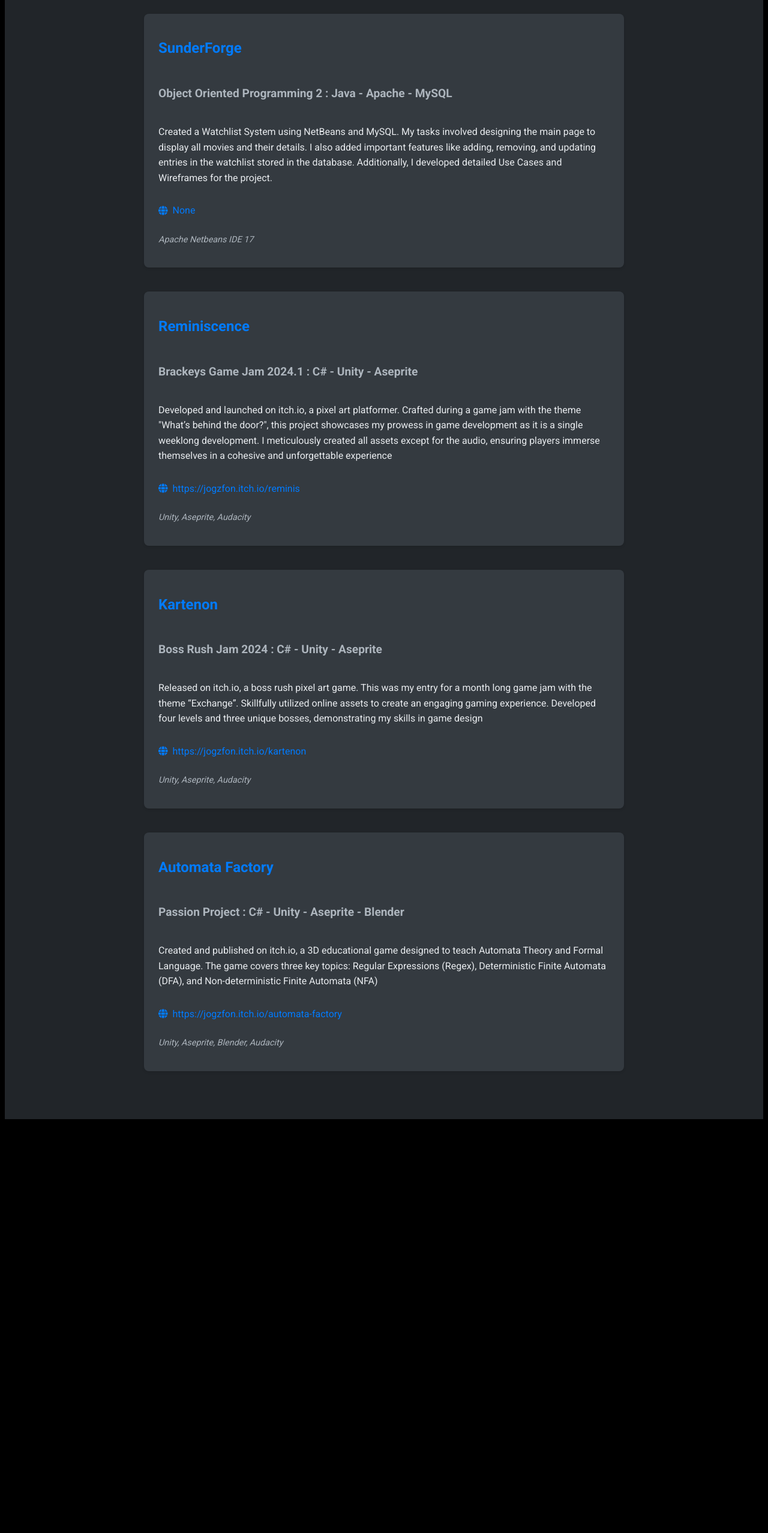
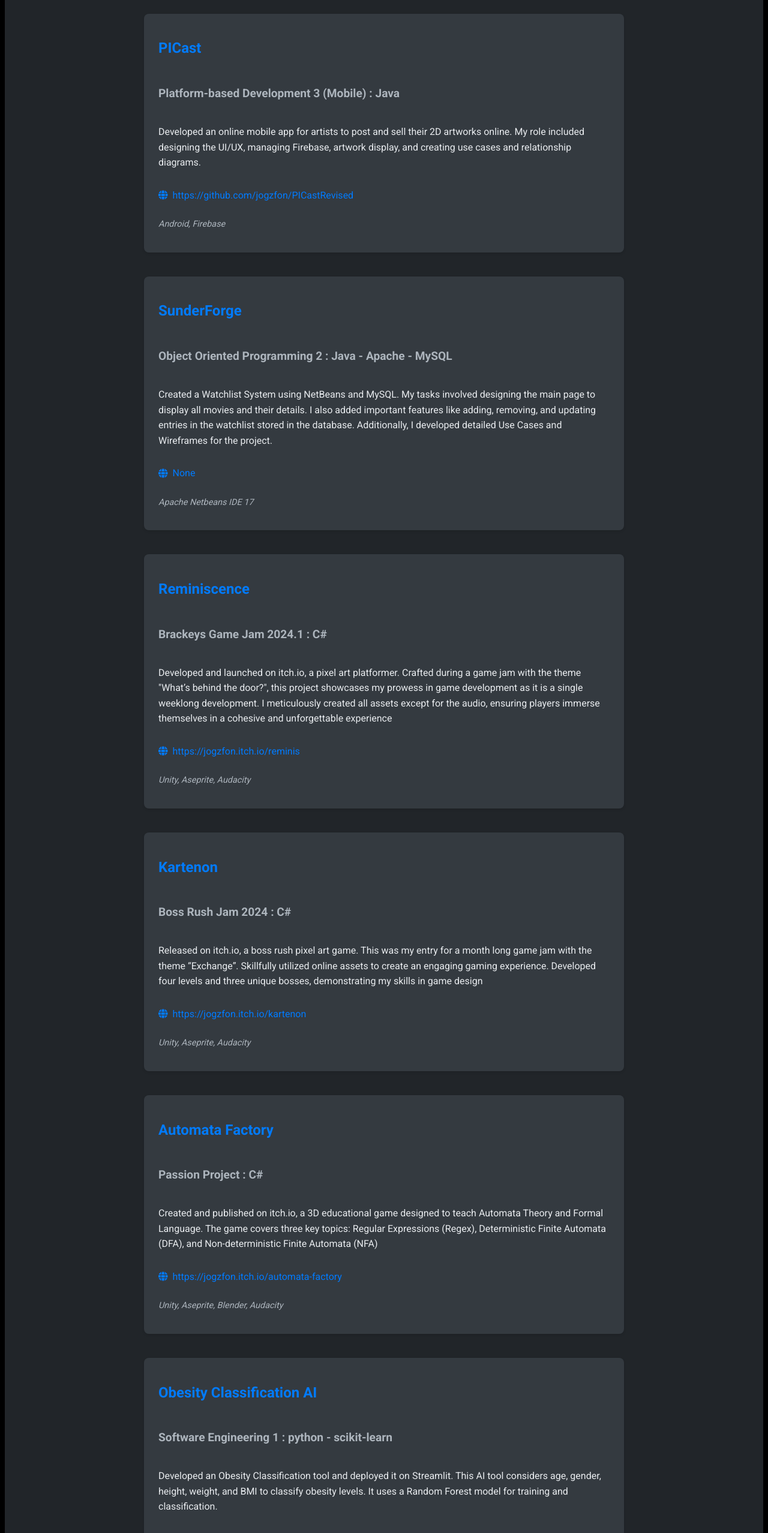
Before and after one commit to jogzfon/MyProfile, a Vue app: page /MyProfile/projects in a window 1280 px wide. Shown: the part 2079-4635 px from the top of the page at 60% size. Before the commit the page ends 3953 px from the top, so only its background shows below. Built offline with nearby package versions, Linux system fonts and the light colour scheme.

Commit message:
Corrected and added some project

```diff
--- a/src/views/ProjectPage.vue
+++ b/src/views/ProjectPage.vue
@@ -43,34 +43,48 @@ export default defineComponent({
       tools: 'Apache Netbeans IDE 17',
       category: 'web',
       id: '3'},
+      {title: 'PICast',
+      subtitle: 'Platform-based Development 3 (Mobile) : Java',
+      description: 'Developed an online mobile app for artists to post and sell their 2D artworks online. My role included designing the UI/UX, managing Firebase, artwork display, and creating use cases and relationship diagrams.',
+      link: 'https://github.com/jogzfon/PICastRevised',
+      tools: 'Android, Firebase',
+      category: 'app',
+      id: '4'},
       {title: 'SunderForge',
       subtitle: 'Object Oriented Programming  2 : Java - Apache - MySQL',
       description: 'Created a Watchlist System using NetBeans and MySQL. My tasks involved designing the main page to display all movies and their details. I also added important features like adding, removing, and updating entries in the watchlist stored in the database. Additionally, I developed detailed Use Cases and Wireframes for the project.',
       link: 'None',
       tools: 'Apache Netbeans IDE 17',
       category: 'web',
-      id: '4'},
+      id: '5'},
       {title: 'Reminiscence',
-      subtitle: 'Brackeys Game Jam 2024.1 : C# - Unity - Aseprite',
+      subtitle: 'Brackeys Game Jam 2024.1 : C#',
       description: ' Developed and launched on itch.io, a pixel art platformer. Crafted during a game jam with the theme "What’s behind the door?", this project showcases my prowess in game development as it is a single weeklong development. I meticulously created all assets except for the audio, ensuring players immerse themselves in a cohesive and unforgettable experience',
       link: 'https://jogzfon.itch.io/reminis',
       tools: 'Unity, Aseprite, Audacity',
       category: 'game',
-      id: '5'},
+      id: '6'},
       {title: 'Kartenon',
-      subtitle: 'Boss Rush Jam 2024 : C# - Unity - Aseprite',
+      subtitle: 'Boss Rush Jam 2024 : C#',
       description: 'Released on itch.io, a boss rush pixel art game. This was my entry for a month long game jam with the theme “Exchange”. Skillfully utilized online assets to create an engaging gaming experience. Developed four levels and three unique bosses, demonstrating my skills in game design',
       link: 'https://jogzfon.itch.io/kartenon',
       tools: 'Unity, Aseprite, Audacity',
       category: 'game',
-      id: '6'},
+      id: '7'},
       {title: 'Automata Factory',
-      subtitle: 'Passion Project : C# - Unity - Aseprite - Blender',
+      subtitle: 'Passion Project : C#',
       description: 'Created and published on itch.io, a 3D educational game designed to teach Automata Theory and Formal Language. The game covers three key topics: Regular Expressions (Regex), Deterministic Finite Automata (DFA), and Non-deterministic Finite Automata (NFA)',
       link: 'https://jogzfon.itch.io/automata-factory',
       tools: 'Unity, Aseprite, Blender, Audacity',
       category: 'game',
-      id: '7'},
+      id: '8'},
+      {title: 'Obesity Classification AI',
+      subtitle: 'Software Engineering 1 : python - scikit-learn',
+      description: 'Developed an Obesity Classification tool and deployed it on Streamlit. This AI tool considers age, gender, height, weight, and BMI to classify obesity levels. It uses a Random Forest model for training and classification.',
+      link: 'https://github.com/jogzfon/DelaTorreAbellaPiodos_Streamlit',
+      tools: 'Streamlit',
+      category: 'misc',
+      id: '9'},
       // {title: 'Kartenon',
       // subtitle: 'Brackeys Game Jam 2024.1',
       // description: '',
```
